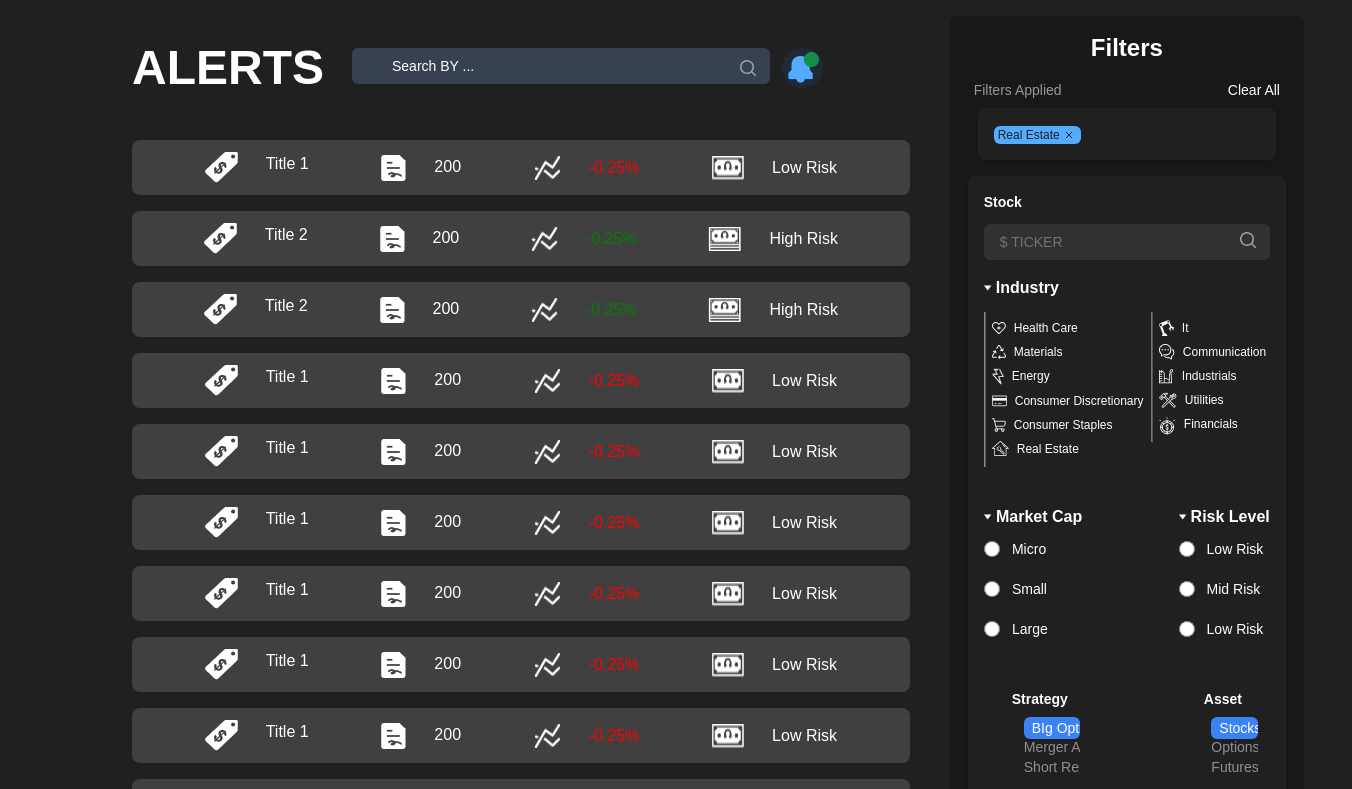
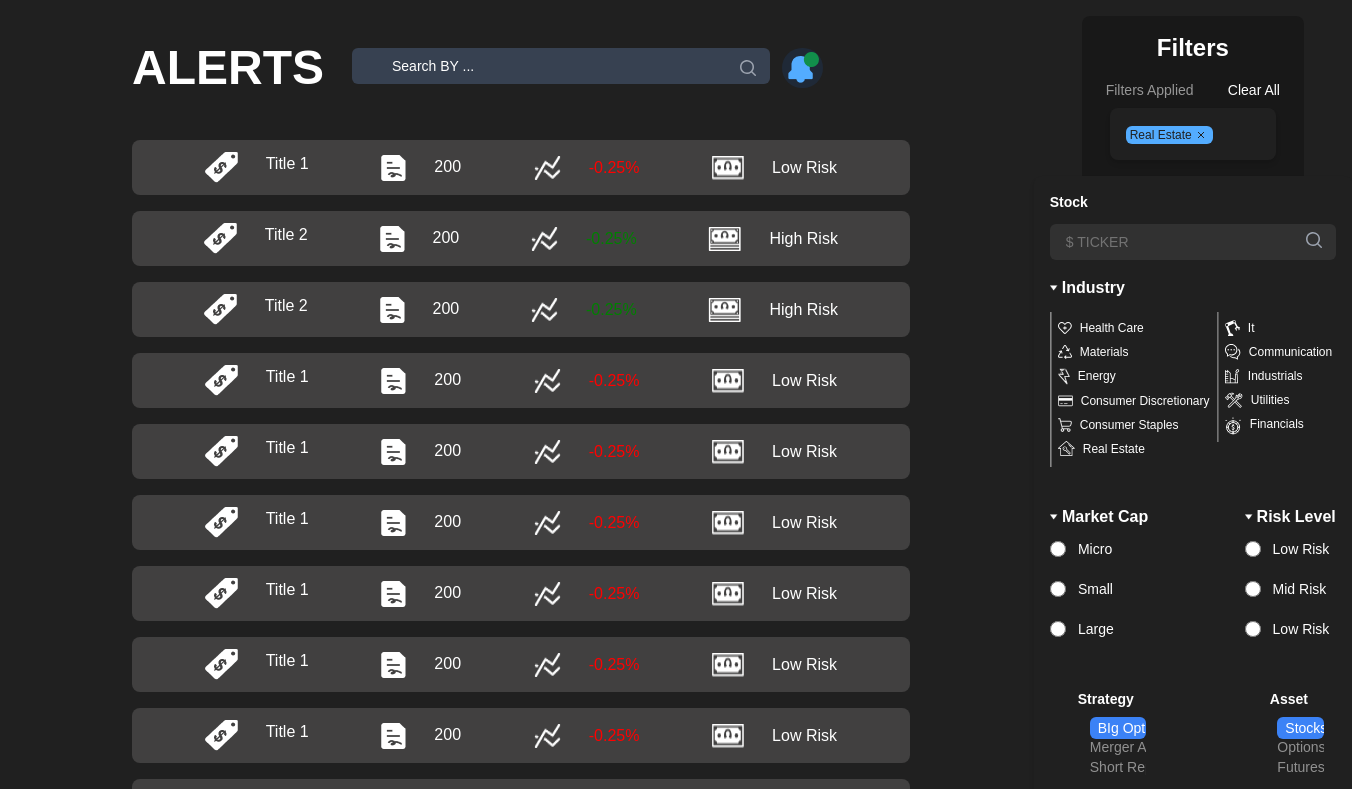
Before and after one commit to Ayayehia/GeekLabs, a React (Vite) app: page / in a window 1280 px wide. Shown: the top 789 px of the page, 1352 px wide, since content can reach past the window. Built offline with nearby package versions, Linux system fonts and the light colour scheme.

Commit message:
Style:Layout

```diff
--- a/src/App.jsx
+++ b/src/App.jsx
@@ -7,8 +7,8 @@ function App() {
   const [sidebarOpen, setSideBarOpen] = useState(false);
 
   return (
-    <main className="grid grid-cols-7 gap-4 relative">
-      <div className="col-span-7 md:col-span-5 text-white   relative">
+    <main className="grid grid-cols-7 gap-4 relative ">
+      <div className="col-span-7 md:col-span-5 text-white   relative ">
         <div className="ml-[132px]">
           <Header sidebarOpen={sidebarOpen} setSideBarOpen={setSideBarOpen} />
           <Table />
@@ -20,7 +20,7 @@ function App() {
         )}
       </div>
       {/* second component */}
-      <div className="col-span-5 lg:col-span-2">
+      <div className="col-span-5 ml-[132px] xl:col-span-2 ">
         <Filters />
       </div>
     </main>
```
